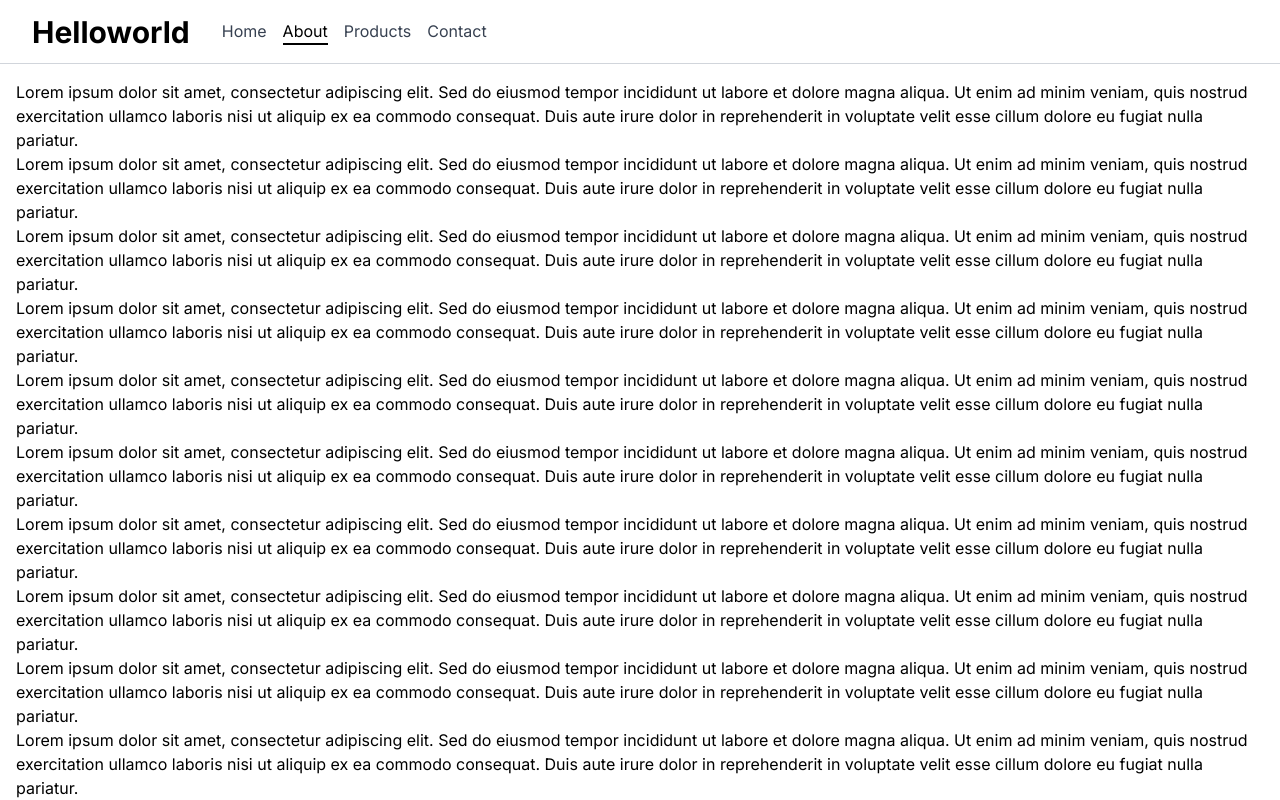
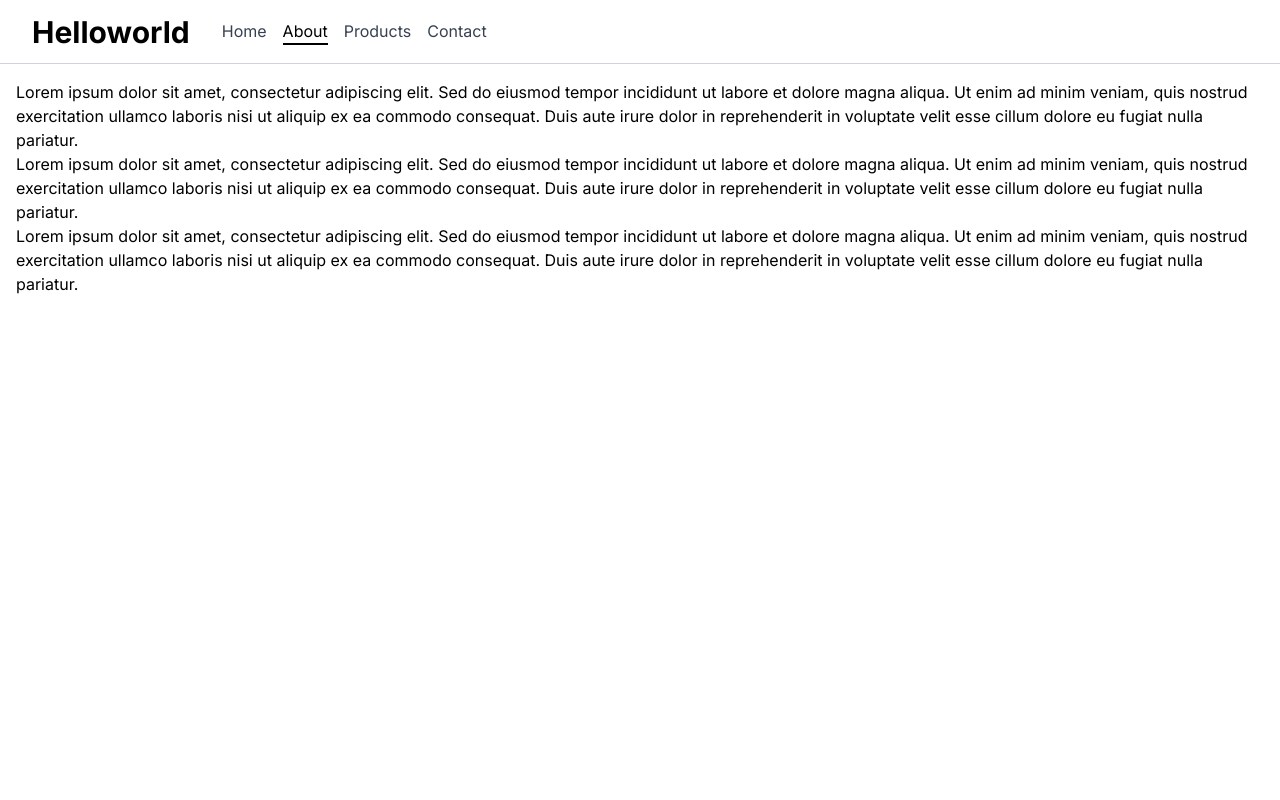
Before and after one commit to srutz/nextjs_react, a Next.js app in the folder 001_helloworld/: page /about in a window 1280 px wide. Built offline with nearby package versions, Linux system fonts and the light colour scheme.

Commit message:
Update page.tsx

```diff
--- a/001_helloworld/src/app/about/page.tsx
+++ b/001_helloworld/src/app/about/page.tsx
@@ -4,7 +4,7 @@ import Image from "next/image";
 export default function Home() {
     return (
         <main className="flex flex-col items-center">
-            <LoremIpsum repeat={30} />
+            <LoremIpsum repeat={3} />
 
         </main>
     )
```
